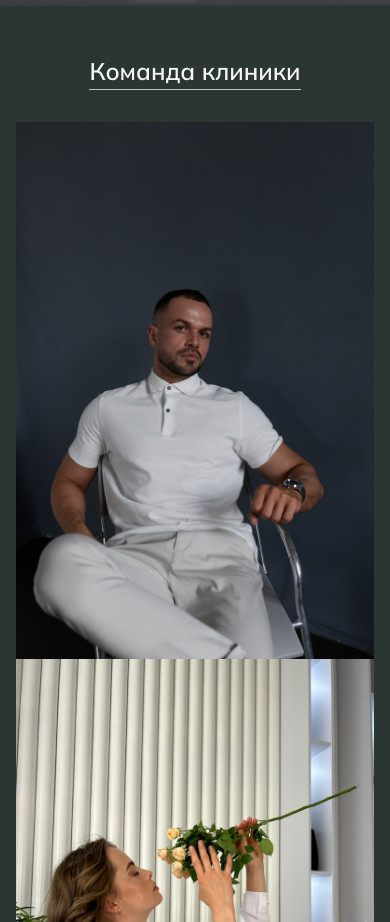
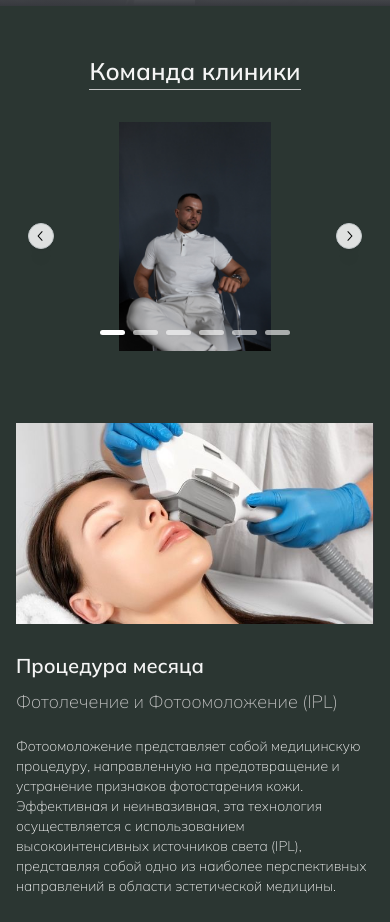
Before and after one commit to KirillUnited/beautymyway-app, a Next.js app: page / in a window 390 px wide. Shown: the part 3174-4096 px from the top of the page. Built offline with nearby package versions, Linux system fonts and the light colour scheme.

Commit message:
Update team

```diff
--- a/src/app/containers/TeamSection/TeamSection.tsx
+++ b/src/app/containers/TeamSection/TeamSection.tsx
@@ -1,14 +1,23 @@
 import TeamGrid from '@/components/Team/TeamGrid';
+import TeamSlider from '@/components/Team/TeamSlider';
 import React from 'react';
+import { useMantineTheme } from '@mantine/core';
+import { useMediaQuery } from '@mantine/hooks';
 
 export default function TeamSection(): React.JSX.Element {
+    const theme = useMantineTheme();
+    const mobile = useMediaQuery(`(max-width: ${theme.breakpoints.md})`);
+
     return (
         <section className='pb-4'>
             <div className='container'>
                 <div className='section-heading'>
                     <h2 className='section-title'>Команда клиники</h2>
                 </div>
-                <TeamGrid />
+                {
+                    mobile ? <TeamSlider /> : <TeamGrid />
+                }
+
             </div>
         </section>
     )
--- a/src/components/Team/Team.module.scss
+++ b/src/components/Team/Team.module.scss
@@ -1,5 +1,5 @@
-.root {
-    @apply block lg:grid;
+.grid {
+    display: grid;
     gap: rem(40px);
     grid-template-columns: [main-start] 2fr [content-start] 1.5fr [content-middle] 1fr [content-end] 1.5fr [main-end];
     grid-template-rows: [main-start] rem(260px) [content-start] rem(160px) [content-end] rem(260px) [main-end];
@@ -42,3 +42,9 @@
         grid-row-end: main-end;
     }
 }
+.slider {
+    @apply max-w-2xl mx-auto;
+    &-image {
+        @apply aspect-[390/250] object-contain w-full;
+    }
+}
--- a/src/components/Team/TeamGrid.tsx
+++ b/src/components/Team/TeamGrid.tsx
@@ -29,7 +29,7 @@ export default function TeamGrid({ className }: TeamGrid): React.JSX.Element {
     });
 
     return (
-        <div className={cn(styles.root, className)}>
+        <div className={cn(styles.grid, className)}>
             {items}
         </div>
     )
--- a/src/components/Team/TeamSlider.tsx
+++ b/src/components/Team/TeamSlider.tsx
@@ -1,18 +1,44 @@
 import React from 'react';
 import styles from './Team.module.scss';
 import cn from 'classnames';
+import Image from 'next/image';
+import { TEAM } from '@/data';
+import { Carousel } from '@mantine/carousel';
 
-interface TeamGrid extends React.DetailedHTMLProps<React.HTMLAttributes<HTMLDivElement>, HTMLDivElement> {
-    image: string,
-    title: string
+interface TeamSlider extends React.DetailedHTMLProps<React.HTMLAttributes<HTMLDivElement>, HTMLDivElement> {
 }
 
-export default function TeamGrid({ image, title, className, ...props }: TeamGrid): React.JSX.Element {
+export default function TeamSlider({ className }: TeamSlider): React.JSX.Element {
+    const items = TEAM.map(({
+        image,
+        title
+    }: {
+        image: string,
+        title: string
+    }) => {
+        return (
+            <Carousel.Slide key={title}>
+                <Image
+                    src={`/images/${image}`}
+                    width={360}
+                    height={200}
+                    alt={title}
+                    className={styles['slider-image']}
+                />
+            </Carousel.Slide>
+        )
+    });
+
     return (
-        <div className={
-            cn(styles.root, className)
-        }>
-            TeamGrid
-        </div>
+        <Carousel
+            withIndicators
+            withControls
+            className={cn(styles.slider, className)}
+
+        >
+            {
+                items
+            }
+        </Carousel>
     )
 }
```
